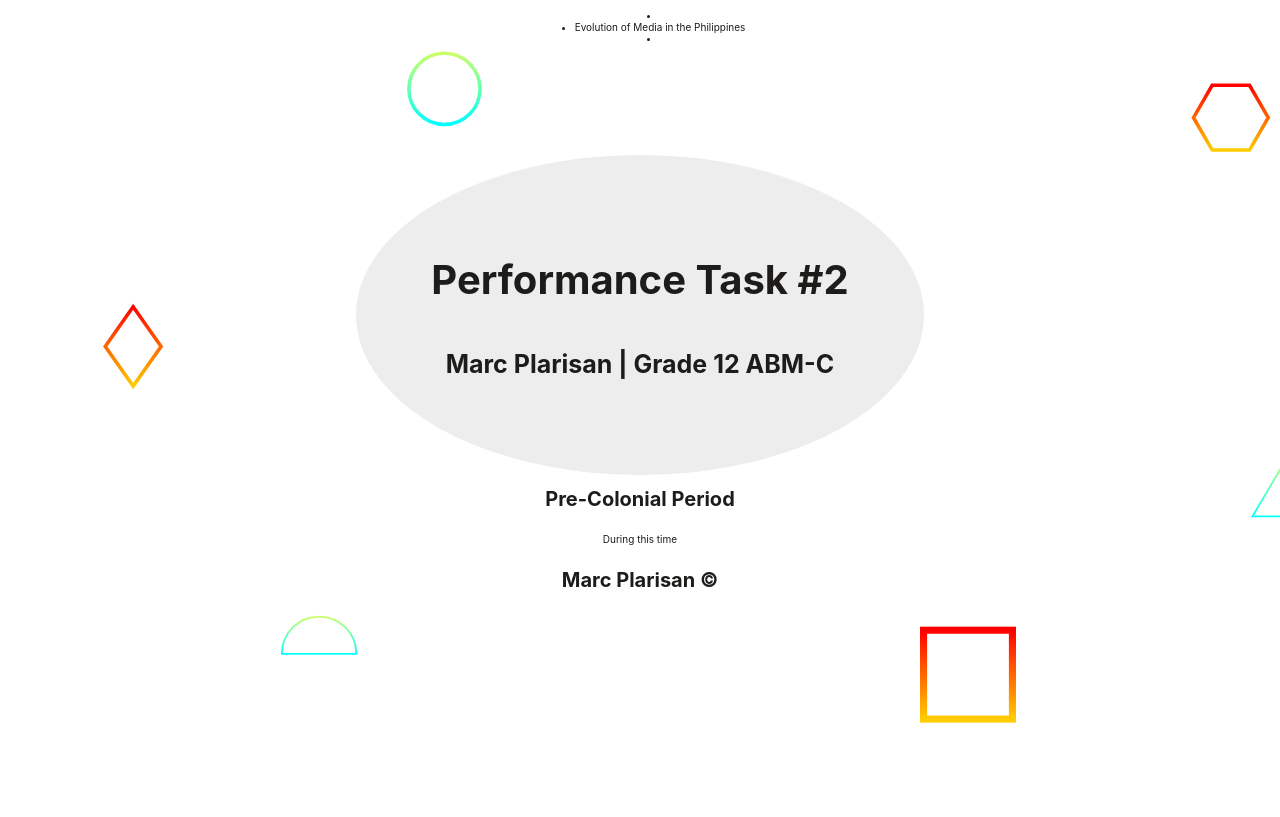
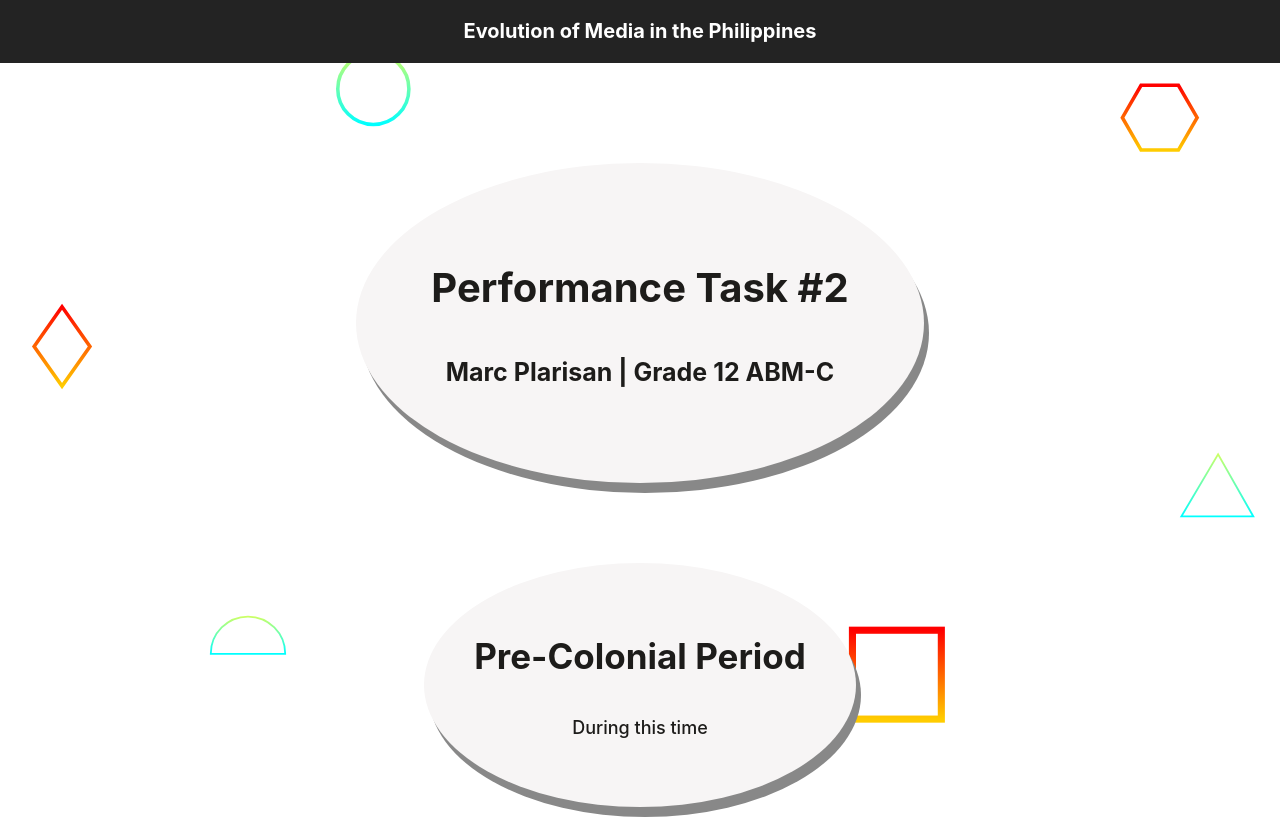
Before and after one commit to DragunWF/Media-Evolution-Web-App, a website: page index.html in a window 1280 px wide. Shown: the top 817 px of the page. Drawn offline with nearby package versions, Linux system fonts and the light colour scheme.

Commit message:
Added styles for content and nav

```diff
--- a/css/styles.css
+++ b/css/styles.css
@@ -1,6 +1,7 @@
 :root {
   --color-text: #1d1c1a;
-  --color-background: #fff;
+  --color-container: #f7f5f5;
+  --color-black: #232323;
 }
 
 html {
@@ -8,7 +9,7 @@ html {
 }
 
 body {
-  background-color: #ffffff;
+  background-color: #fff;
   background-image: url("/img/background.svg");
   background-attachment: fixed;
   background-size: cover;
@@ -25,22 +26,39 @@ body {
   flex-direction: column;
 }
 
-/* Main */
+/* Navigation */
+.nav {
+  background: var(--color-black);
+  width: 100%;
+  color: #fff;
+}
+
+.nav ul {
+  flex-direction: row;
+  gap: 5rem;
+  list-style: none;
+  margin-left: 0;
+  font-weight: bold;
+  font-size: 2rem;
+  padding-left: 0;
+}
+
+/* Header */
 .header {
   margin-top: 10rem;
   text-align: center;
 }
 
 .header-container {
-  background: #ededed;
-  /* background: rgb(255, 0, 0);
-  background: linear-gradient(
-    90deg,
-    rgba(255, 0, 0, 1) 31%,
-    rgba(255, 204, 0, 1) 66%
-  ); */
+  background: var(--color-container);
   border-radius: 100%;
   padding: 7.5rem;
+  box-shadow: 5px 10px #888888;
+  transition: all 0.25s ease-out;
+}
+
+.header-container:hover {
+  transform: scale(1.025);
 }
 
 .header-container h1 {
@@ -50,3 +68,36 @@ body {
 .header-container h2 {
   font-size: 2.5rem;
 }
+
+/* Content */
+.content {
+  margin-top: 8rem;
+}
+
+.container {
+  background: var(--color-container);
+  border-radius: 100%;
+  box-shadow: 5px 10px #888888;
+  padding: 5rem;
+}
+
+.container h1 {
+  font-size: 3.5rem;
+}
+
+.container p {
+  font-size: 1.8rem;
+  font-weight: 500;
+}
+
+/* Footer */
+.footer {
+  background: var(--color-black);
+  margin-top: 10rem;
+  padding: 2rem;
+}
+
+.footer h1 {
+  font-size: 1.5rem;
+  color: #fff;
+}
```
